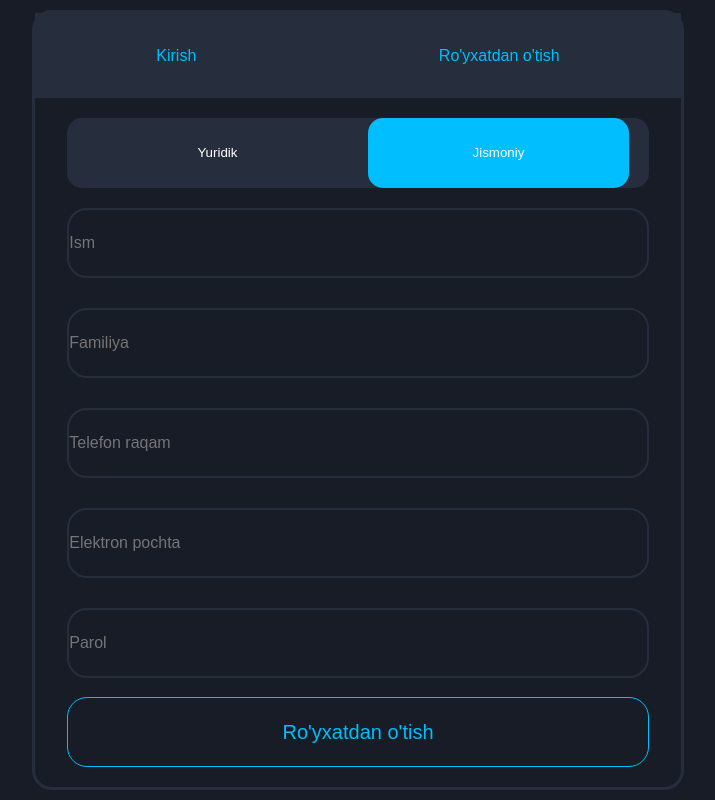
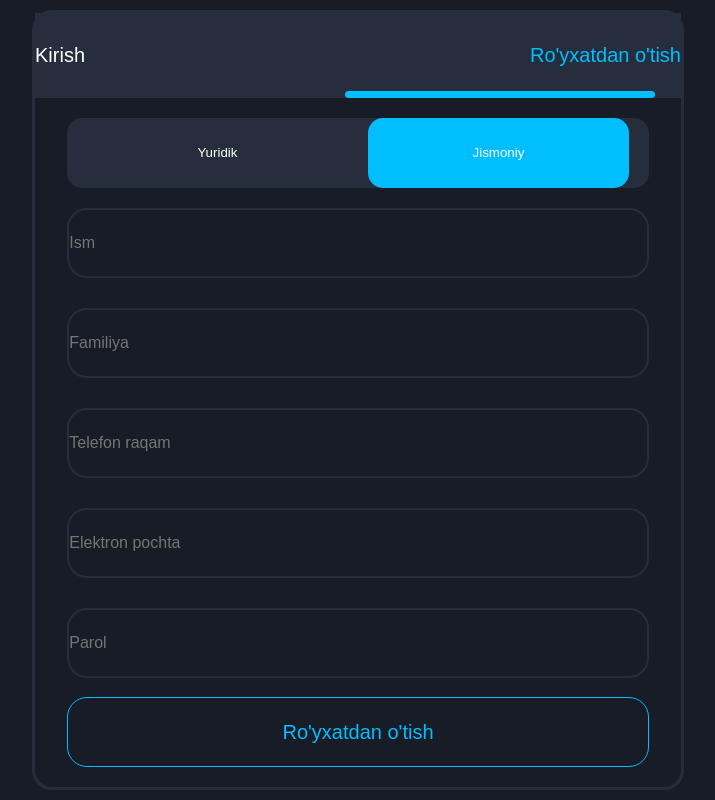
Before and after one commit to dilshodbek0515/envoy-shop, a Next.js app in the folder apps/web/: page /Register in a window 1280 px wide. Shown: the whole page, without its empty margins (362-1077 px from the left). Built offline with nearby package versions, Linux system fonts and the light colour scheme.

Commit message:
navigation

```diff
--- a/apps/web/src/components/register/register.css
+++ b/apps/web/src/components/register/register.css
@@ -33,15 +33,42 @@
     border-radius: 15 15 0 0;
     display: flex;
     align-items: center;
-    justify-content: space-around;
+    justify-content: space-between;
+    position: relative;
+    padding: 0 85 0 140;
 }
 
 .login_selected,
 .register_selected {
-    color: #00BEFF;
-    font-size: 20;
+    color: #FFFFFF;
+    font-size: 20px;
+    border: none;
+    cursor: pointer;
+    background-color: transparent;
 }
 
+.login_selected.active {
+    color: #00BEFF;
+}
+
+.register_selected.active {
+    color: #00BEFF;
+}
+
+.underline {
+    position: absolute;
+    bottom: 0;
+    left: 12;
+    width: 310px;
+    height: 7px;
+    background: #00BEFF;
+    border-radius: 10px;
+    transition: transform 0.3s ease;
+}
+
+.underline.right {
+    transform: translateX(310px);
+}
 
 .center_box {
     width: 100%;
@@ -75,6 +102,10 @@
     font-size: 18;
 }
 
+.yuridik:hover {
+    background-color: #00bbff45;
+}
+
 .jismoniy {
     width: 45%;
     height: 100%;
@@ -85,7 +116,6 @@
     font-size: 18;
 }
 
-
 .forma {
     width: 100%;
     height: auto;
@@ -95,7 +125,6 @@
     flex-direction: column;
     gap: 30px;
 }
-
 
 .inputs {
     width: 90%;
@@ -109,7 +138,6 @@
     color: white;
 }
 
-
 .bottom_btn {
     width: 90%;
     height: 70px;
--- a/apps/web/src/components/register/register.jsx
+++ b/apps/web/src/components/register/register.jsx
@@ -1,16 +1,34 @@
+'use client'
+
+import { useState } from 'react'
 import './register.css'
 import Link from 'next/link'
 const Register = () => {
+  const [active, setActive] = useState('register')
+
   return (
     <div className='container'>
       <div className='register_box'>
         <div className='top_box'>
-          <Link href={'/Login'} className='login_selected'>
+          <Link
+            href={'/Login'}
+            className={`login_selected ${active === 'login' ? 'active' : ''}`}
+            onClick={() => setActive('login')}
+          >
             Kirish
           </Link>
-          <Link href={'/Register'} className='register_selected'>
+          <Link
+            href={'/Register'}
+            className={`register_selected ${
+              active === 'register' ? 'active' : ''
+            }`}
+            onClick={() => setActive('register')}
+          >
             Ro'yxatdan o'tish
           </Link>
+          <span
+            className={`underline ${active === 'register' ? 'right' : 'left'}`}
+          />
         </div>
 
         <div className='center_box'>
```
